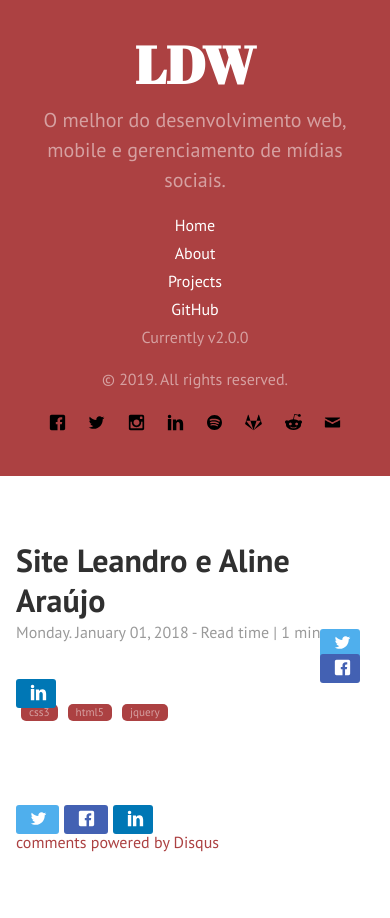
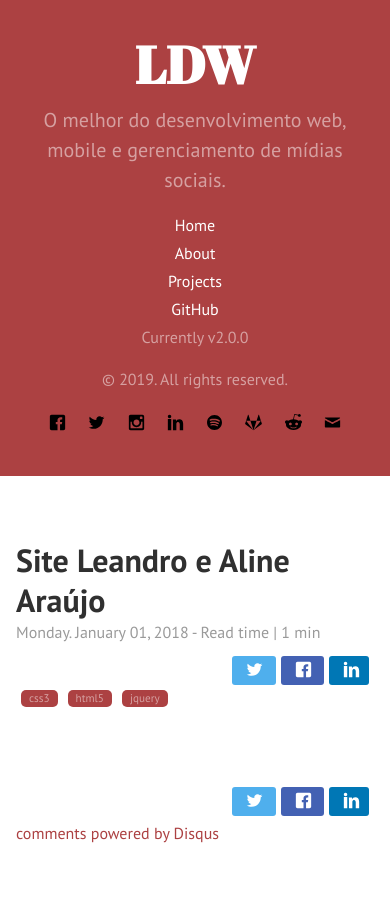
Before and after one commit to ldwsolucoesinteligentes/ldw-site-blog, a Jekyll site: the page built from _posts/2018-01-01-site-leandro-e-aline-araujo.markdown, in a window 390 px wide. Built offline with Jekyll 4.4.1, drawn with Linux system fonts in a browser that asks for light colours; comment, search, counter and statistics services are not loaded.

Commit message:
fix mobile layout

```diff
--- a/public/css/styles.css
+++ b/public/css/styles.css
@@ -43,9 +43,7 @@
     .share {
         width: 100%;
         display: block;
-    top: 0;
-    text-align: left;
-    float: none;
+        text-align: right;
         margin-top: 5px;
     }
 }
@@ -53,9 +51,7 @@
     .share {
         width: 100%;
         display: block;
-    top: 0;
-    text-align: left;
-    float: none;
+        text-align: right;
         margin-top: 5px;
     }
 }
```
Also changed, not shown: 3 other files. Lines whose indentation alone changed are shown as unchanged.
